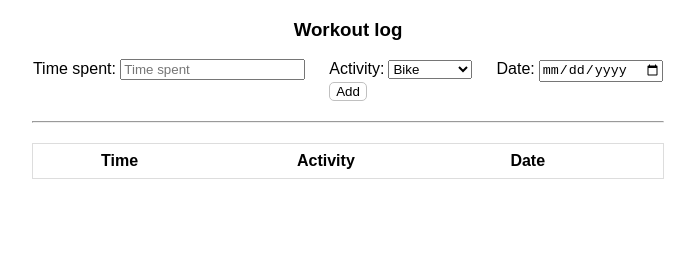
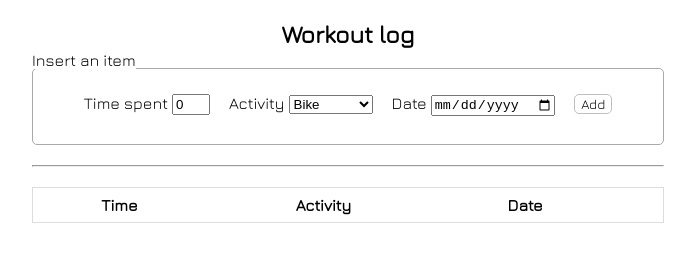
Before and after one commit to moiseshilario/Workout-log, a plain HTML site: page index.html in a window 1280 px wide. Shown: the whole page, without its empty margins (292-987 px from the left). Drawn offline with nearby package versions, Linux system fonts and the light colour scheme.

Commit message:
Change page  style

```diff
--- a/css/style.css
+++ b/css/style.css
@@ -1,5 +1,5 @@
-h3, label {
-     font-family: sans-serif;
+body, button {
+    font-family: 'Jura', sans-serif;
 }
 
 hr {
@@ -7,7 +7,7 @@
 }
 
 table {
-    font-family: arial, sans-serif;
+
     border-collapse: collapse;
     border: 1px solid #dddddd;
     margin: auto;
@@ -21,6 +21,17 @@
     padding: 8px;
 }
 
+tr:nth-child(even) {
+    background-color: #f5f5f5;
+}
+
+.box-title {
+    position: absolute;
+    top: 35px;
+
+    background-color: white;
+}
+
 .dashboard {
     width: 50%;
     margin: auto;
@@ -28,12 +39,16 @@
 
 }
 
+.inputs {
+    border: 1px solid #a9a9a9;
+    height: 50px;
+    padding-top: 25px;
+    border-radius: 5px;
 
-tr:nth-child(even) {
-    background-color: #f5f5f5;
 }
 
 .btn-add {
+    margin-left: 15px;
     background-color: white;
     border-radius: 5px;
     border: 0.5px solid silver;
@@ -58,16 +73,23 @@
 }
 
 .label-activity, .label-date {
-    margin-left: 20px;
+    margin-left: 15px;
 }
 
-@media only screen and (max-width: 900px){
+.time-input{
+    width: 30px;
+}
 
-    .dashboard {
-        width: 100%;
-    }
+@media only screen and (max-width: 1100px) and (min-width: 750px){
 
-    hr, table{
+    .dashboard, hr, table{
         width: 75%;
     }
 }
+
+@media only screen and (max-width: 749px){
+
+    .dashboard, hr, table{
+        width: 90%;
+    }
+}
--- a/index.html
+++ b/index.html
@@ -5,26 +5,28 @@
     <title></title>
     <meta charset="UTF-8">
     <meta name="viewport" content="width=device-width, initial-scale=1">
+    <link href="https://fonts.googleapis.com/css?family=Concert+One|Jura" rel="stylesheet">
     <link href="css/style.css" rel="stylesheet">
 </head>
 
 <body>
     <div class="dashboard">
-        <h3>Workout log</h3>
+        <h2>Workout log</h2>
 
+        <p class="box-title">Insert an item</p>
         <div class="inputs">
             <form id="frm" method="post">
-                <label for="time">Time spent: </label>
-                <input type="number" name="time" value="" placeholder="Time spent" min="1" id="time" required>
+                <label for="time">Time spent </label>
+                <input type="number" name="time" value="0" min="1" id="time" class="time-input" required>
 
-                <label for="activity" class="label-activity">Activity:</label>
+                <label for="activity" class="label-activity">Activity</label>
                 <select name="activity">
                     <option value="Bike">Bike</option>
                     <option value="Run">Run</option>
                     <option value="Swimming">Swimming</option>
                  </select>
 
-                <label for="datepicker" class="label-date">Date:</label>
+                <label for="datepicker" class="label-date">Date</label>
                 <input type="date" name="datepicker" value="" id="datepicker" required>
 
                 <button name="addBtn" class="btn-add" id="addBtn">Add</button>
--- a/js/app.js
+++ b/js/app.js
@@ -45,7 +45,7 @@
     }
 
     function deleteWorkout(event) {
-        console.log(event);
+
         let i = event.target.closest("tr").rowIndex;
         document.getElementById("workoutTable").deleteRow(i);
         subtractHours(event.target.timeToDelete);
```
